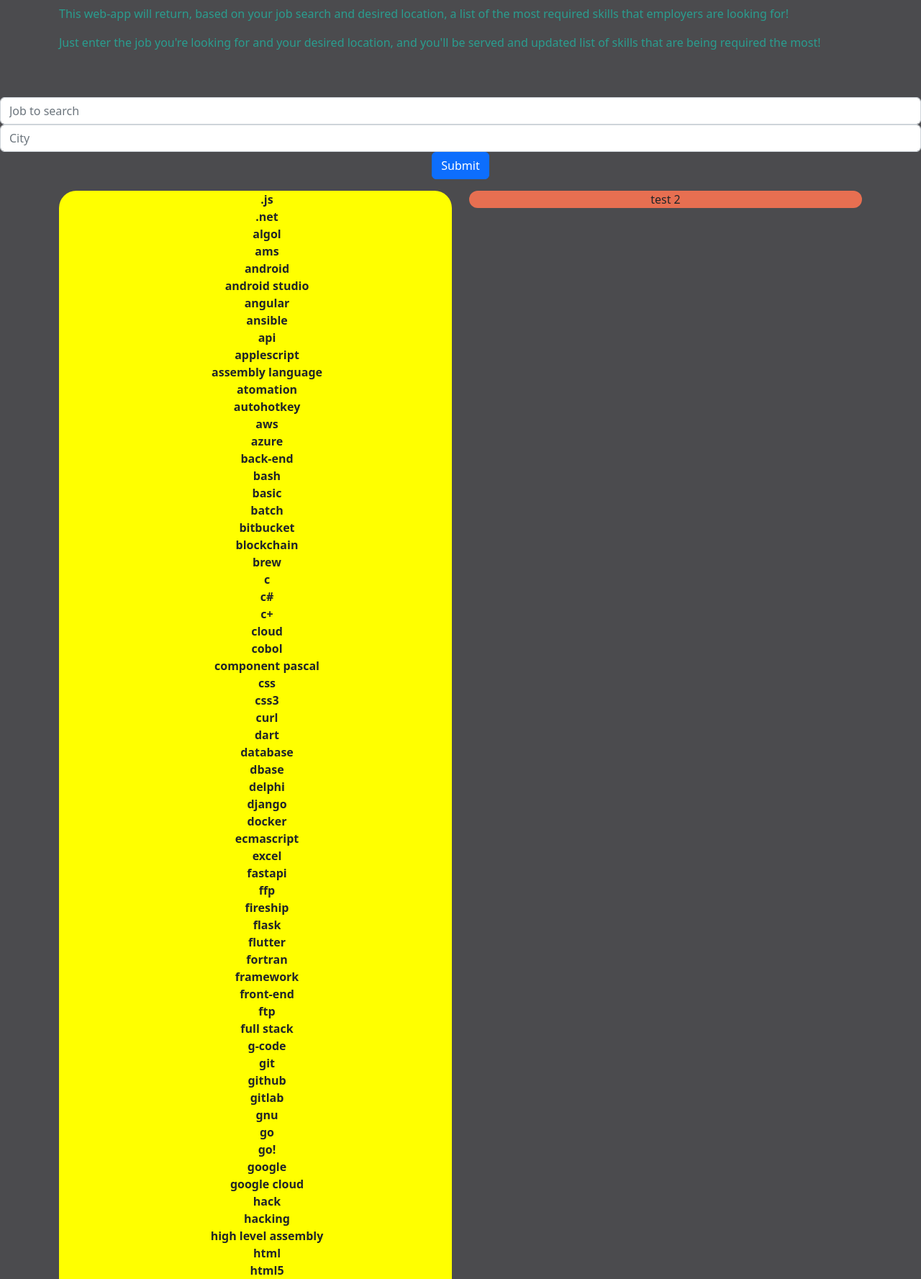
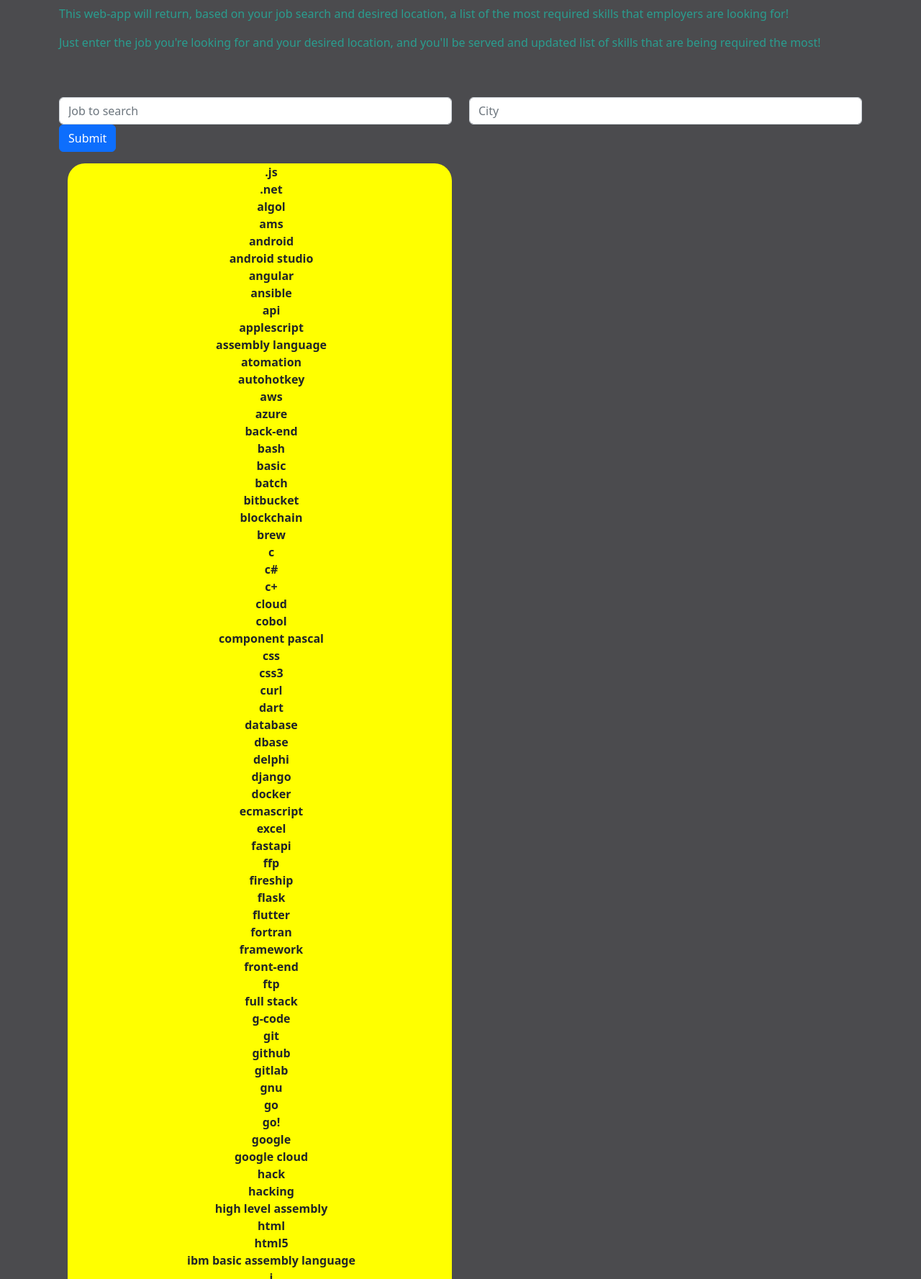
Before and after one commit to dluca22/PyJob, a Flask app: page / in a window 1280 px wide. Shown: the part 143-1920 px from the top of the page at 72% size. Run offline with Flask 2, Linux system fonts and the light colour scheme; parts of the project's set-up code (start-up, migrations or seed data) failed here and were passed over.

Commit message:
sistemato layout, aggiunt submit form con function

```diff
--- a/app.py
+++ b/app.py
@@ -1,23 +1,37 @@
+from crypt import methods
 from distutils.log import debug
-from flask import Flask, render_template
+from flask import Flask, render_template, request
 
 
 app = Flask(__name__)
 
+
+dict = {}
 
 
 @app.route("/")
 @app.route("/home")
 @app.route("/index")
 def index():
+    global dict
 
-    dict = {}
     with open("list_of_keys.txt", "r") as file:
         for line in file:
             dict[line.strip()] = 0
 
 
     return render_template("index.html", dict=dict)
+
+@app.route("/search", methods=['GET', 'POST'])
+def start_search():
+    global dict
+    if request.method == 'POST':
+        place = request.form['place']
+        job = request.form['job_search']
+
+        return render_template("result.html", place=place, job=job, dict=dict)
+    else:
+        return "error"
 
 # @app.route("/test")
 # def test():
--- a/templates/index.html
+++ b/templates/index.html
@@ -9,20 +9,31 @@
         <h2>Welcome to Skill Rank!</h2>
     </div>
     <div class="presentation">
-        <p>This web-app will return, based on your job search and desired location, a list of the most required skills that
+        <p>This web-app will return, based on your job search and desired location, a list of the most required skills
+            that
             employers are looking for!</p>
-        <p>Just enter the job you're looking for and your desired location, and you'll be served and updated list of skills
+        <p>Just enter the job you're looking for and your desired location, and you'll be served and updated list of
+            skills
             that are being required the most!</p>
 
     </div>
 </div>
 <div class="container-sm my-2-px-4">
+
+    <form action="/search" method="post">
+        <div class="row align-items-start">
+            <div class="col">
+                <input class="form-control" type="text" placeholder="Job to search" name="job_search" required>
             </div>
-<input class="form-control" type="text" placeholder="Job to search" aria-label="job_search">
-<input class="form-control" type="text" placeholder="City" aria-label="place">
-<div class="col-auto">
-    <button type="submit" class="btn btn-primary mb-3" >Submit</button>
+            <div class="col">
+                <input class="form-control" type="text" placeholder="City" aria-label="place" name="place" required>
             </div>
+        </div>
+
+        <input class="btn btn-primary mb-3" type="submit" value="Submit">
+    </form>
+
+
 
 
     <div class="main-section container text-center">
@@ -40,7 +51,9 @@
             </div>
             <div class="col">
                 <div class="info rounded-3">
-                <p>test 2</p>
+                    {% block result%}
+
+                    {%endblock%}
                 </div>
             </div>
 
--- a/templates/test.html
+++ b/templates/result.html
@@ -1,8 +1,10 @@
 {%extends "index.html"%}
 
-{%block another%}
+{%block result%}
 
-<p>this is a test</p>
+<p>{{place}}</p>
+<p>{{job}}</p>
+
 
 <button ><a href="/index">Go back</a></button>
 {% endblock %}
```
Also changed, not shown: TODO.md (+9 -6 lines). Lines whose indentation alone changed are shown as unchanged.
